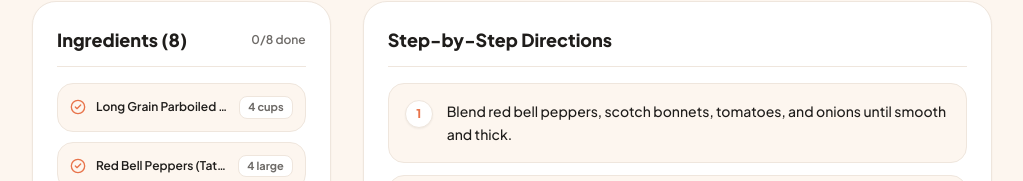
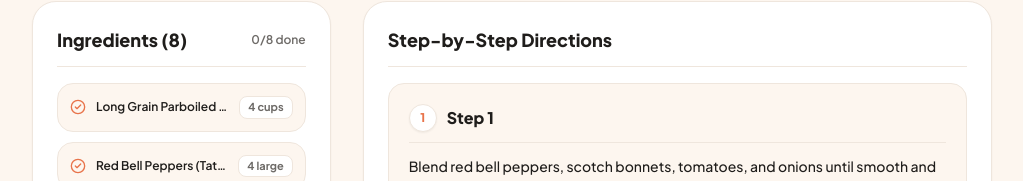
Before and after one commit to nduchecp/cookdish, a Next.js app: page /recipe/spoonacular/sp-jollof-1 in a window 1280 px wide. Shown: the part 619-800 px from the top of the page, without its empty margins (128-1151 px from the left). Built offline with nearby package versions, Linux system fonts and the light colour scheme; no server answers.

Commit message:
fix: separate step title and time pill into top card header row away from paragraph body text

```diff
--- a/app/recipe/[source]/[id]/RecipeClientView.tsx
+++ b/app/recipe/[source]/[id]/RecipeClientView.tsx
@@ -9,6 +9,22 @@ interface RecipeClientViewProps {
   recipe: NormalizedRecipe;
   source: string;
   id: string;
+}
+
+export function parseStepText(step: string) {
+  const match = step.match(/^([^(]+)(?:\(([^)]+)\))?:\s*(.*)$/);
+  if (match) {
+    return {
+      title: match[1].trim(),
+      time: match[2] ? match[2].trim() : null,
+      body: match[3].trim(),
+    };
+  }
+  return {
+    title: null,
+    time: null,
+    body: step,
+  };
 }
 
 export default function RecipeClientView({ recipe, source, id }: RecipeClientViewProps) {
@@ -47,7 +63,7 @@ export default function RecipeClientView({ recipe, source, id }: RecipeClientVie
       </div>
 
       <div className="max-w-5xl mx-auto px-4 sm:px-6 lg:px-8 space-y-6 sm:space-y-8">
-        {/* Hero Banner (Fully Responsive Across Mobile, Tablet, Laptop, Desktop) */}
+        {/* Hero Banner */}
         <div className="relative h-64 sm:h-80 lg:h-96 w-full rounded-3xl overflow-hidden border border-[#EFE6DD] shadow-sm bg-[#F3EAE1]">
           <img
             src={recipe.image}
@@ -120,9 +136,9 @@ export default function RecipeClientView({ recipe, source, id }: RecipeClientVie
           </div>
         </div>
 
-        {/* Responsive Grid Layout (1 col on mobile, 3 cols on laptop & desktop) */}
+        {/* Responsive Grid Layout */}
         <div className="grid grid-cols-1 lg:grid-cols-3 gap-6 sm:gap-8 items-start">
-          {/* Column 1: Ingredients Checklist (1 col on desktop) */}
+          {/* Column 1: Ingredients Checklist */}
           <div className="bg-white rounded-3xl p-6 border border-[#EFE6DD] space-y-4 shadow-xs lg:col-span-1">
             <div className="flex justify-between items-center border-b border-[#EFE6DD] pb-3">
               <h2 className="text-lg font-extrabold text-[#1F1D1B]">
@@ -169,20 +185,42 @@ export default function RecipeClientView({ recipe, source, id }: RecipeClientVie
             )}
           </div>
 
-          {/* Column 2: Preparation Directions (2 cols on desktop) */}
+          {/* Column 2: Preparation Directions */}
           <div className="bg-white rounded-3xl p-6 border border-[#EFE6DD] space-y-4 shadow-xs lg:col-span-2">
             <h2 className="text-lg font-extrabold text-[#1F1D1B] border-b border-[#EFE6DD] pb-3">
               Step-by-Step Directions
             </h2>
-            <div className="space-y-3">
-              {recipe.instructions.map((step, idx) => (
-                <div key={idx} className="flex gap-3.5 p-4 rounded-2xl bg-[#FDF6EF] border border-[#EFE6DD]">
-                  <span className="font-extrabold text-[#E8734A] text-xs bg-white w-7 h-7 rounded-full flex items-center justify-center border border-[#EFE6DD] shrink-0 shadow-xs">
-                    {idx + 1}
-                  </span>
-                  <p className="text-[#1F1D1B] text-xs sm:text-sm font-medium leading-relaxed">{step}</p>
-                </div>
-              ))}
+            <div className="space-y-4">
+              {recipe.instructions.map((step, idx) => {
+                const parsed = parseStepText(step);
+                return (
+                  <div key={idx} className="p-4 sm:p-5 rounded-2xl bg-[#FDF6EF] border border-[#EFE6DD] space-y-2.5 shadow-2xs">
+                    {/* Header Row: Step Badge + Title + Time Pill */}
+                    <div className="flex flex-wrap items-center justify-between gap-2 border-b border-[#EFE6DD] pb-2.5">
+                      <div className="flex items-center gap-2.5">
+                        <span className="font-extrabold text-[#E8734A] text-xs bg-white w-7 h-7 rounded-full flex items-center justify-center border border-[#EFE6DD] shrink-0 shadow-xs">
+                          {idx + 1}
+                        </span>
+                        <h4 className="font-extrabold text-[#1F1D1B] text-sm sm:text-base">
+                          {parsed.title || `Step ${idx + 1}`}
+                        </h4>
+                      </div>
+
+                      {parsed.time && (
+                        <span className="inline-flex items-center gap-1.5 bg-orange-100/90 border border-orange-200 text-[#E8734A] text-xs font-bold px-3 py-1 rounded-full shadow-2xs">
+                          <Clock className="w-3.5 h-3.5" />
+                          <span>{parsed.time}</span>
+                        </span>
+                      )}
+                    </div>
+
+                    {/* Body Row: Instruction Paragraph */}
+                    <p className="text-[#1F1D1B] text-xs sm:text-sm font-medium leading-relaxed pt-0.5">
+                      {parsed.body}
+                    </p>
+                  </div>
+                );
+              })}
             </div>
           </div>
         </div>
--- a/app/recipe/[source]/[id]/cook/CookingClientView.tsx
+++ b/app/recipe/[source]/[id]/cook/CookingClientView.tsx
@@ -9,6 +9,22 @@ interface CookingClientViewProps {
   recipe: NormalizedRecipe;
   source: string;
   id: string;
+}
+
+export function parseStepText(step: string) {
+  const match = step.match(/^([^(]+)(?:\(([^)]+)\))?:\s*(.*)$/);
+  if (match) {
+    return {
+      title: match[1].trim(),
+      time: match[2] ? match[2].trim() : null,
+      body: match[3].trim(),
+    };
+  }
+  return {
+    title: null,
+    time: null,
+    body: step,
+  };
 }
 
 export default function CookingClientView({ recipe, source, id }: CookingClientViewProps) {
@@ -28,6 +44,7 @@ export default function CookingClientView({ recipe, source, id }: CookingClientV
 
   const totalSteps = steps.length;
   const currentInstruction = steps[currentStep];
+  const parsedStep = parseStepText(currentInstruction);
 
   // Guaranteed React Timer Countdown Effect (Dependency: isTimerRunning ONLY)
   useEffect(() => {
@@ -162,11 +179,25 @@ export default function CookingClientView({ recipe, source, id }: CookingClientV
           </div>
         </div>
 
-        {/* Step Card Text */}
+        {/* Step Card Text with Separated Title & Time Header */}
         <div className="bg-white/5 border border-white/10 rounded-3xl p-6 sm:p-8 space-y-5 backdrop-blur-md flex-1 flex flex-col justify-between">
-          <p className="text-lg sm:text-2xl font-bold leading-relaxed text-white">
-            {currentInstruction}
-          </p>
+          <div className="space-y-4">
+            <div className="flex flex-wrap items-center justify-between gap-3 border-b border-white/10 pb-3">
+              <h3 className="text-xl sm:text-2xl font-extrabold text-[#E8734A]">
+                {parsedStep.title || `Step ${currentStep + 1}`}
+              </h3>
+              {parsedStep.time && (
+                <span className="inline-flex items-center gap-1.5 bg-[#E8734A]/20 border border-[#E8734A]/40 text-[#E8734A] text-xs font-bold px-3.5 py-1.5 rounded-full">
+                  <Clock className="w-3.5 h-3.5" />
+                  <span>{parsedStep.time}</span>
+                </span>
+              )}
+            </div>
+
+            <p className="text-base sm:text-xl font-medium leading-relaxed text-white/95">
+              {parsedStep.body}
+            </p>
+          </div>
 
           {/* Chef Tip Callout */}
           <div className="flex items-start gap-3 bg-[#E8734A]/10 border border-[#E8734A]/30 p-4 rounded-2xl">
@@ -206,7 +237,7 @@ export default function CookingClientView({ recipe, source, id }: CookingClientV
         </div>
       </div>
 
-      {/* Fixed Bottom Action Controls (Z-110 Guaranteed Always Visible & Clickable) */}
+      {/* Fixed Bottom Action Controls */}
       <div className="fixed bottom-0 left-0 right-0 w-full bg-[#1F1D1B] border-t border-white/10 p-4 sm:p-5 z-[110] shadow-2xl">
         <div className="max-w-3xl mx-auto flex justify-between items-center gap-4">
           <button
```
